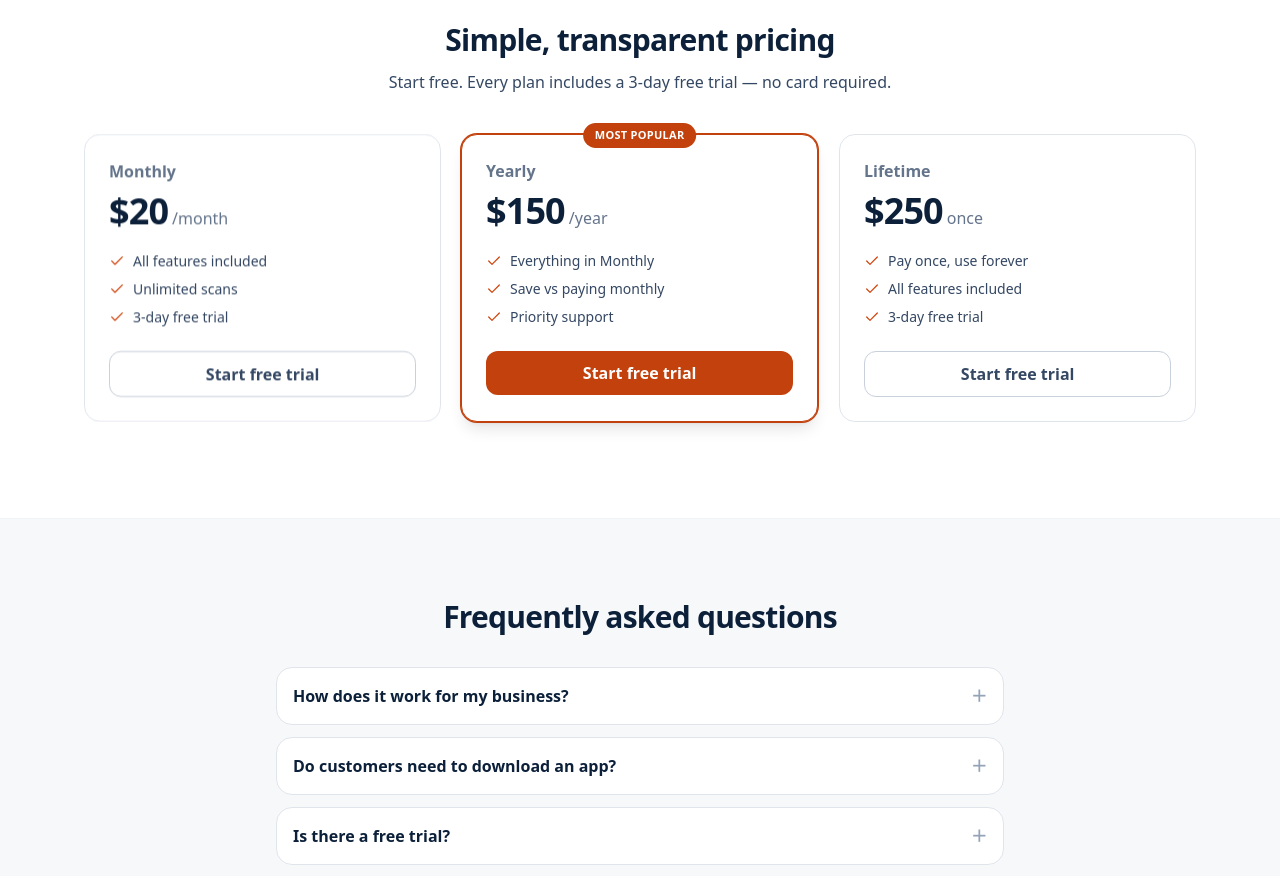
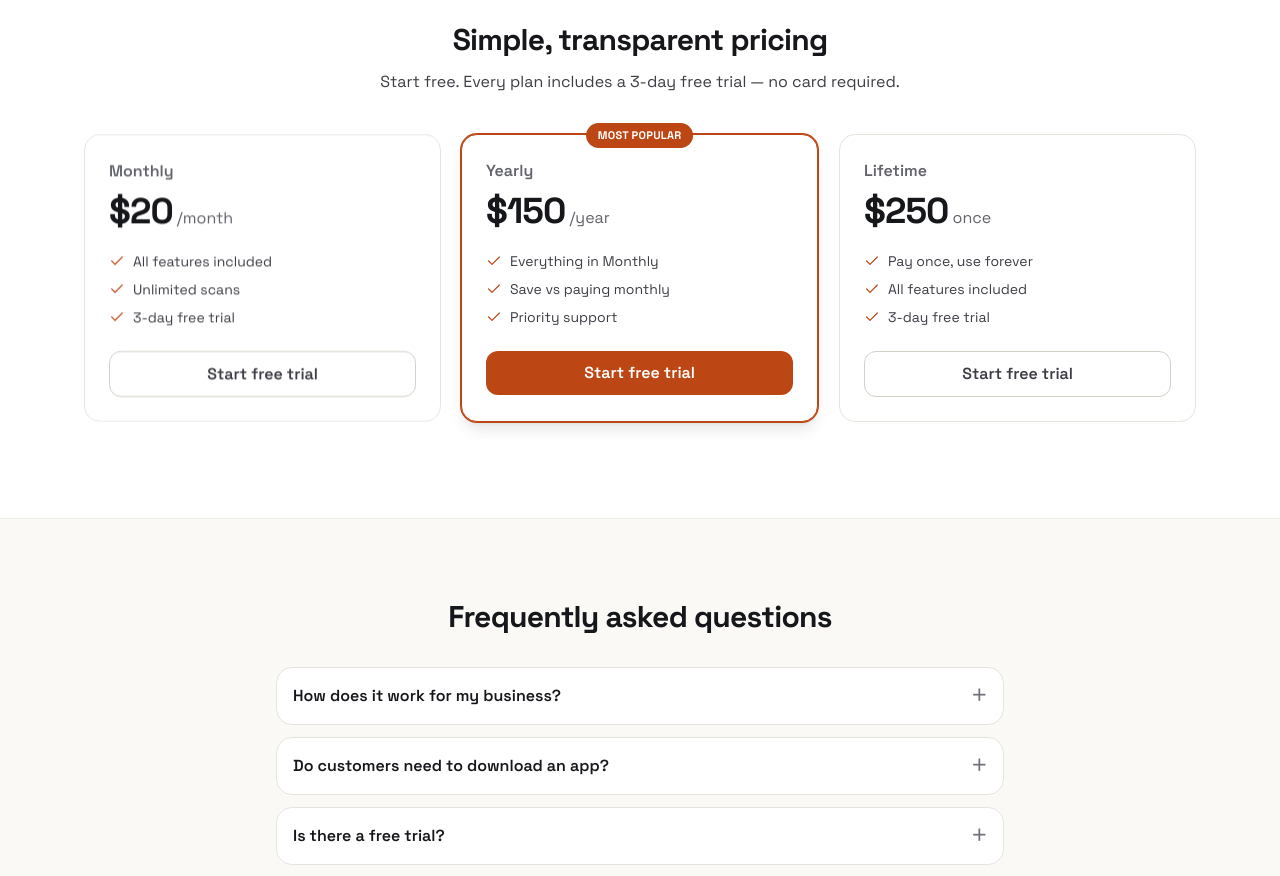
Before and after one commit to Riajul-56/Eshob, a Next.js app: page / in a window 1280 px wide. Shown: the part 3020-3896 px from the top of the page. Built offline with nearby package versions, Linux system fonts and the light colour scheme; no server answers.

Commit message:
refactor color scheme and typography for improved branding and accessibility

```diff
--- a/src/app/api/manifest/[slug]/route.ts
+++ b/src/app/api/manifest/[slug]/route.ts
@@ -37,8 +37,8 @@ export async function GET(_req: NextRequest, ctx: { params: Promise<{ slug: stri
     start_url: `/j/${slug}`,
     scope: `/j/${slug}`,
     display: "standalone",
-    background_color: "#ffffff",
-    theme_color: "#C2410C",
+    background_color: "#faf9f6",
+    theme_color: "#D9561E",
     icons,
   };
 
--- a/src/app/api/qr/route.ts
+++ b/src/app/api/qr/route.ts
@@ -17,7 +17,7 @@ export async function GET(req: NextRequest) {
   const png = await QRCode.toBuffer(data, {
     width: 320,
     margin: 1,
-    color: { dark: "#0C203A", light: "#ffffff" },
+    color: { dark: "#16171B", light: "#ffffff" },
   });
 
   return new Response(new Uint8Array(png), {
--- a/src/app/globals.css
+++ b/src/app/globals.css
@@ -8,38 +8,39 @@
    (bg-card/80, bg-accent/15, …). Light is the default; `.dark` on <html>
    swaps the whole palette. Nothing else in the app names a raw colour.
    ============================================================================= */
-/* wscanner brand: deep navy #0C203A + scan-bracket orange #FE6D00.
-   Fills use a deeper orange than the logo so white button text still clears
-   WCAG AA — the bright logo orange is reserved for icons, tints and gradients
-   where nothing small sits on top of it. */
+/* wscanner brand card: Ink #16171B · Accent #D9561E · Paper #FAF9F6.
+   The accent is kept exactly as specified in --flare and used for tints,
+   glows and gradients. Buttons and small text use a slightly deeper shade of
+   the same orange, because white on #D9561E measures 3.96:1 — below the 4.5:1
+   a person needs to read a button label in daylight. */
 :root {
   color-scheme: light;
 
-  --app: 247 248 250;
+  --app: 250 249 246;
   --card: 255 255 255;
-  --elev: 240 243 247;
+  --elev: 242 240 234;
 
-  --line: 224 229 236;
-  --line-strong: 200 208 219;
-  --line-soft: 240 243 247;
+  --line: 230 228 221;
+  --line-strong: 211 208 199;
+  --line-soft: 239 237 230;
 
-  --ink: 12 32 58;
-  --body: 52 71 99;
-  --muted: 100 116 139;
-  --faint: 148 163 184;
+  --ink: 22 23 27;
+  --body: 61 62 69;
+  --muted: 98 99 107;
+  --faint: 113 114 121;
 
-  --brand: 194 65 12;
-  --brand-ink: 154 52 18;
-  --accent: 208 66 10;
-  /* the untouched logo orange, for gradients and glows */
-  --flare: 254 109 0;
+  --brand: 188 71 21;
+  --brand-ink: 154 58 17;
+  --accent: 188 71 21;
+  /* the brand accent, untouched */
+  --flare: 217 86 30;
 
   --ok: 4 120 87;
   --ok-soft: 209 250 229;
   --ok-line: 167 243 208;
   --ok-solid: 16 185 129;
 
-  /* pushed yellow-ward so warnings stay distinct from the orange brand */
+  /* pushed yellow-ward so warnings stay distinct from the orange accent */
   --warn: 161 98 7;
   --warn-strong: 113 63 18;
   --warn-soft: 254 249 195;
@@ -53,33 +54,34 @@
   --info: 3 105 161;
   --info-soft: 224 242 254;
 
-  --shadow: 12 32 58;
+  --shadow: 22 23 27;
 }
 
 .dark {
   color-scheme: dark;
 
-  /* Surfaces built out of the logo's own navy rather than grey, so the
-     orange reads as the same colour it is in the mark. */
-  --app: 8 16 30;
-  --card: 15 27 47;
-  --elev: 25 39 63;
+  /* Dark surfaces stepped up from the brand Ink, and text stepped down from
+     Paper — so the dark theme is the same two colours, inverted, rather than
+     a separate grey palette. */
+  --app: 16 17 20;
+  --card: 26 27 32;
+  --elev: 37 38 45;
 
-  --line: 38 54 82;
-  --line-strong: 56 76 110;
-  --line-soft: 30 44 70;
+  --line: 50 51 59;
+  --line-strong: 70 71 79;
+  --line-soft: 42 43 50;
 
-  --ink: 232 238 247;
-  --body: 194 206 224;
-  --muted: 145 161 188;
-  --faint: 108 124 153;
+  --ink: 245 244 240;
+  --body: 210 209 203;
+  --muted: 163 162 156;
+  --faint: 135 134 143;
 
-  /* `brand` stays deep enough for white button text; `accent` goes bright so
-     orange text and icons carry against the navy. */
-  --brand: 208 66 10;
-  --brand-ink: 234 88 12;
-  --accent: 253 160 78;
-  --flare: 254 138 30;
+  /* Hover goes *darker* here: the lighter orange would drop white button
+     text to 3.96:1. */
+  --brand: 201 80 27;
+  --brand-ink: 170 67 21;
+  --accent: 240 144 80;
+  --flare: 232 99 31;
 
   --ok: 52 211 153;
   --ok-soft: 6 60 48;
@@ -118,6 +120,8 @@ body {
 body {
   background: rgb(var(--app));
   color: rgb(var(--ink));
+  font-family: var(--font-grotesk), ui-sans-serif, system-ui, -apple-system,
+    "Segoe UI", sans-serif;
 }
 
 /* Form controls follow the theme instead of the OS. */
--- a/src/app/layout.tsx
+++ b/src/app/layout.tsx
@@ -1,16 +1,25 @@
 import type { Metadata, Viewport } from "next";
+import { Space_Grotesk } from "next/font/google";
 import "./globals.css";
 
+/** Brand typeface. Self-hosted by Next, so no request leaves for Google. */
+const grotesk = Space_Grotesk({
+  subsets: ["latin"],
+  display: "swap",
+  variable: "--font-grotesk",
+});
+
 export const metadata: Metadata = {
-  title: "wscanner",
-  description: "Digital loyalty stamp cards for local businesses — no app needed.",
+  title: "wscanner — digital loyalty cards",
+  description:
+    "Digital loyalty stamp cards for cafés, salons and gyms across Canada. One QR code, no app to download.",
 };
 
 /** Paints the browser chrome (mobile address bar) to match the theme. */
 export const viewport: Viewport = {
   themeColor: [
-    { media: "(prefers-color-scheme: light)", color: "#f7f8fa" },
-    { media: "(prefers-color-scheme: dark)", color: "#08101e" },
+    { media: "(prefers-color-scheme: light)", color: "#faf9f6" },
+    { media: "(prefers-color-scheme: dark)", color: "#101114" },
   ],
 };
 
@@ -37,7 +46,7 @@ export default function RootLayout({
   children: React.ReactNode;
 }) {
   return (
-    <html lang="en" suppressHydrationWarning>
+    <html lang="en" suppressHydrationWarning className={grotesk.variable}>
       <head>
         <script dangerouslySetInnerHTML={{ __html: noFlashTheme }} />
       </head>
--- a/tailwind.config.ts
+++ b/tailwind.config.ts
@@ -67,7 +67,16 @@ const config: Config = {
         },
       },
       fontFamily: {
-        sans: ["ui-sans-serif", "system-ui", "-apple-system", "Segoe UI", "sans-serif"],
+        // Space Grotesk is loaded in app/layout.tsx and exposed as a CSS
+        // variable; the system stack is the fallback while it swaps in.
+        sans: [
+          "var(--font-grotesk)",
+          "ui-sans-serif",
+          "system-ui",
+          "-apple-system",
+          "Segoe UI",
+          "sans-serif",
+        ],
       },
       boxShadow: {
         card: "0 1px 2px rgb(var(--shadow) / 0.06), 0 8px 24px -12px rgb(var(--shadow) / 0.18)",
```
